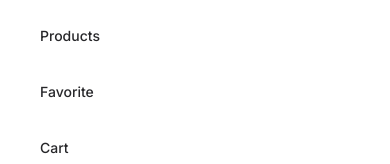
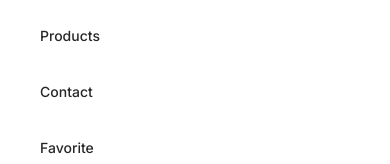
Before and after one commit to ekocodelabs/barrison-gadgets, a Next.js app: page / in a window 390 px wide. Both pictures are taken after a click on the button 344 px from the left and 40 px from the top of the page. Shown: the part 195-359 px from the top of the page. Built offline with nearby package versions, Linux system fonts and the light colour scheme; no server answers.

Commit message:
one more

```diff
--- a/myComponents/Navbar.tsx
+++ b/myComponents/Navbar.tsx
@@ -102,7 +102,7 @@ export function Navbar() {
             <span className="absolute left-3 bottom-2 h-0.5 w-0 bg-red-600 transition-all group-hover:w-5" />
           </Link>
           <Link
-            href="#contact"
+            href="/#contact"
             className="group relative rounded-md px-3 py-2 transition-colors hover:bg-zinc-100 hover:text-zinc-950"
           >
             Contact
@@ -212,6 +212,13 @@ export function Navbar() {
               Products
             </Link>
             <Link
+              href="/#contact"
+              className="block rounded-md px-4 py-3 text-sm font-medium text-zinc-800 transition-colors hover:bg-zinc-100 hover:text-zinc-950"
+              onClick={() => setIsMenuOpen(false)}
+            >
+              Contact
+            </Link>
+            <Link
               href="/favorite"
               className="block rounded-md px-4 py-3 text-sm font-medium text-zinc-800 transition-colors hover:bg-zinc-100 hover:text-zinc-950"
               onClick={() => setIsMenuOpen(false)}
```
